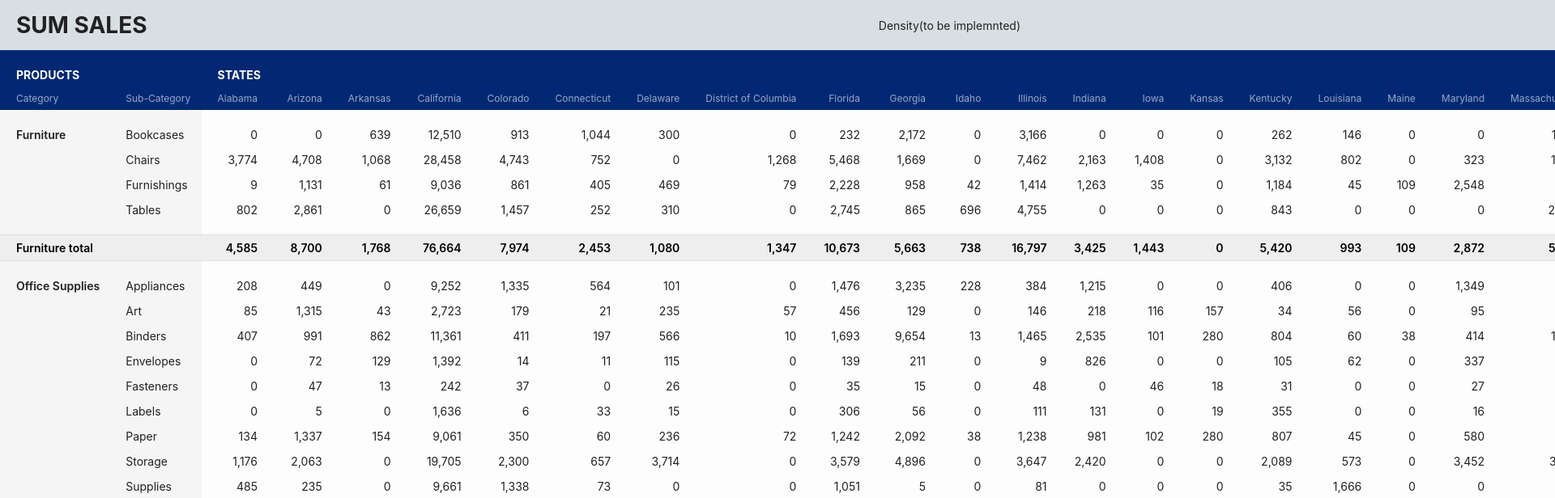
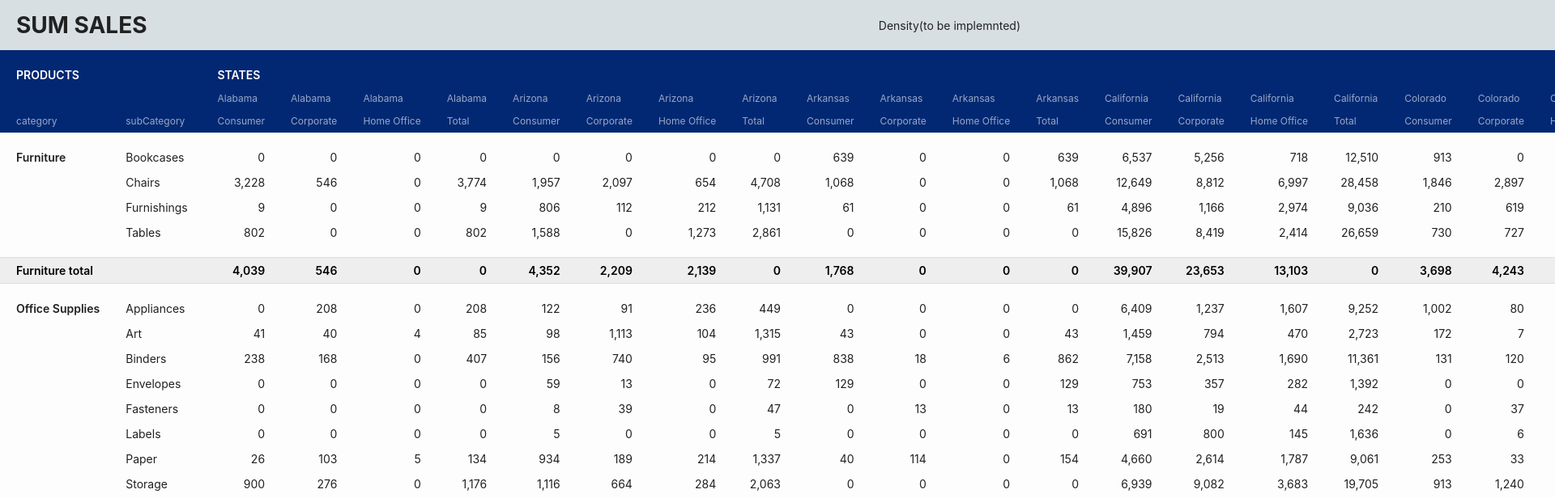
Before and after one commit to zastavnitskiy/pivot-table, a React (Create React App) app: page / in a window 1280 px wide. Shown: the top 616 px of the page at 81% size, 1920 px wide, since content can reach past the window. Built offline with nearby package versions, Linux system fonts and the light colour scheme.

Commit message:
Multiple Dimensions Support

```diff
--- a/src/App.tsx
+++ b/src/App.tsx
@@ -23,9 +23,11 @@ function App() {
         tableName="Sum Sales"
         fetchData={fetchData}
         rows={["category", "subCategory"]}
-        columns={["state"]}
+        columns={["state", "segment"]}
         aggregationType="sum"
         valueProperty={"sales"}
+        rowsLabel="Products"
+        columnsLabel="States"
       />
     </div>
   );
--- a/src/components/PivotTable/components/Manager/Manager.tsx
+++ b/src/components/PivotTable/components/Manager/Manager.tsx
@@ -11,6 +11,8 @@ export interface ManagerProps {
   columns: string[];
   aggregationType: AggregationTypes;
   valueProperty: string;
+  rowsLabel: React.ReactNode;
+  columnsLabel: React.ReactNode;
 }
 
 interface FetchDataFn {
@@ -50,6 +52,8 @@ export const TableManager: React.FC<ManagerProps> = props => {
         columns={props.columns}
         aggregationType={props.aggregationType}
         valueProperty={props.valueProperty}
+        rowsLabel={props.rowsLabel}
+        columnsLabel={props.columnsLabel}
       ></Table>
     );
   }
--- a/src/components/PivotTable/components/Table/Table.module.css
+++ b/src/components/PivotTable/components/Table/Table.module.css
@@ -50,21 +50,21 @@ Simple CSS reset for table styles.
 
 .topHeaderRow th {
   background: #022873;
-  color: #fff;
-  text-transform: uppercase;
-  font-weight: bold;
-}
-
-.topHeaderRow:first-child th {
-  padding-top: 20px;
-}
-
-.topHeaderRow__secondary th {
   color: #98a8c6;
   font-size: 12px;
   text-transform: none;
   font-weight: normal;
-  padding-top: ;
+}
+
+.topHeaderRow__primary th {
+  text-transform: uppercase;
+  color: #fff;
+  font-weight: 600;
+  font-size: 14px;
+}
+
+.topHeaderRow__primary:first-child th {
+  padding-top: 20px;
 }
 
 .topHeaderRow:last-child {
@@ -73,13 +73,6 @@ Simple CSS reset for table styles.
 
 .topHeaderRow .topHeaderCell__value {
   text-align: right;
-}
-
-.grandTotalRow th,
-.grandTotalRow td {
-  background: #333;
-  color: #fff;
-  font-weight: 600;
 }
 
 .totalRow {
@@ -98,21 +91,29 @@ Simple CSS reset for table styles.
   font-weight: 600;
 }
 
+.grandTotalRow th,
+.grandTotalRow td {
+  background: #333;
+  color: #fff;
+}
+
 .totalColumn th,
 .totalColumn td {
   font-weight: 600;
 }
-
+.table .headerColumn {
+  text-align: left;
+}
 .table .headerColumn__primary {
   font-weight: 600;
 }
 
-.regularRow:first-of-type th,
-.regularRow:first-of-type td {
+.row:first-of-type th,
+.row:first-of-type td {
   padding-top: 20px;
 }
 
-.regularRow:nth-last-of-type(2) th,
-.regularRow:nth-last-of-type(2) td {
+.row:nth-last-of-type(2) th,
+.row:nth-last-of-type(2) td {
   padding-bottom: 20px;
 }
--- a/src/components/PivotTable/components/Table/Table.tsx
+++ b/src/components/PivotTable/components/Table/Table.tsx
@@ -14,7 +14,12 @@ import { ManagerProps } from "../Manager/Manager";
 export interface TableProps
   extends Pick<
     ManagerProps,
-    "aggregationType" | "valueProperty" | "rows" | "columns"
+    | "aggregationType"
+    | "valueProperty"
+    | "rows"
+    | "columns"
+    | "rowsLabel"
+    | "columnsLabel"
   > {
   data: DataRow[];
 }
@@ -39,154 +44,155 @@ export const Table: React.FC<TableProps> = props => {
 
   const rowsRoot = convertToTree(pivotData.rows);
   const columnsRoot = convertToTree(pivotData.columns);
-  const columns = Object.keys(columnsRoot.children).sort(sortWithTotals);
-  const categories = Object.keys(rowsRoot.children).sort(sortWithTotals);
+  const rows: string[][] = [];
 
-  const rowGroups: Node[] = [];
-  for (let category of categories) {
-    const categoryObj: Node = {
-      name: category,
-      children: {}
+  const visitRows = (root: Node, values: string[] = []) => {
+    const { children, name } = root;
+    const childrenToVisit = Object.keys(children).sort(sortWithTotals);
+    if (!children || Object.keys(children).length === 0) {
+      rows.push([...values, name].slice(1));
+    }
+    for (let childKey of childrenToVisit) {
+      visitRows(children[childKey], [...values, name]);
+    }
   };
 
-    const subCategories = Object.keys(
-      rowsRoot.children[category].children
-    ).sort(sortWithTotals);
+  visitRows(rowsRoot);
 
-    for (let subCategory of subCategories) {
-      const subCategoryObj: Node = {
-        name: subCategory,
-        children: {}
-      };
-      for (let state of columns) {
-        const stateObj: Node = {
-          name: state,
-          children: {},
-          value: pivotData.getValue([category, subCategory], [state])
+  const columns: string[][] = [];
+
+  const visitColumns = (root: Node, values: string[] = []) => {
+    const { children, name } = root;
+    const childrenToVisit = Object.keys(children).sort(sortWithTotals);
+    if (!children || Object.keys(children).length === 0) {
+      columns.push([...values, name].slice(1));
+    }
+    for (let childKey of childrenToVisit) {
+      visitColumns(children[childKey], [...values, name]);
+    }
   };
 
-        subCategoryObj.children[state] = stateObj;
+  visitColumns(columnsRoot);
+
+  const tableMarkup: React.ReactElement[] = [];
+  const theadMarkup: React.ReactElement[] = [];
+
+  theadMarkup.push(
+    <tr
+      className={classnames(styles.topHeaderRow, styles.topHeaderRow__primary)}
+    >
+      <th colSpan={props.rows.length}>{props.rowsLabel}</th>
+      <th colSpan={columns.length}>{props.columnsLabel}</th>
+    </tr>
+  );
+
+  for (let i = 0; i < props.columns.length; i++) {
+    const rowData = [];
+    if (i === props.columns.length - 1) {
+      for (let k = 0; k < props.rows.length; k++) {
+        rowData.push(<th>{props.rows[k]}</th>);
+      }
+    } else {
+      for (let k = 0; k < props.rows.length; k++) {
+        rowData.push(<th></th>);
+      }
     }
 
-      categoryObj.children[subCategory] = subCategoryObj;
-    }
-    rowGroups.push(categoryObj);
+    for (let column of columns) {
+      rowData.push(<th>{column[i] === "*" ? "Total" : column[i]}</th>);
     }
 
-  return (
-    <div>
-      <table className={styles.table}>
-        <thead>
-          <tr className={styles.topHeaderRow}>
-            <th colSpan={2}>Products</th>
-            <th colSpan={columns.length - 1}>States</th>
-            <th></th>
-          </tr>
+    theadMarkup.push(
       <tr
         className={classnames(
           styles.topHeaderRow,
-              styles.topHeaderRow__secondary
+          i > 0 && styles.topHeaderRow__secondary
         )}
       >
-            <th>Category</th>
-            <th>Sub-Category</th>
-            {columns.map(columnHeader => (
-              <th
-                key={`column-header-${columnHeader}`}
-                className={styles.topHeaderCell__value}
-              >
-                {columnHeader === "*" ? "Grand Total" : columnHeader}
-              </th>
-            ))}
+        {rowData}
       </tr>
-        </thead>
-        {rowGroups.map(row => {
-          const category = row.name;
-          const rowChildren = Object.keys(row.children).sort(sortWithTotals);
-
-          return (
-            <tbody key={`row-group-${row.name}`}>
-              {rowChildren.map((subCategory, index) => {
-                const cells = [];
-                let rowClassname = styles.regularRow;
-
-                /**
-                 * We also aggregate subcategories, e.g. categry=*, subcategory="soemthing"
-                 *
-                 * While in this data set this is not needed, I'll keep it on
-                 * the data level and only hide in presentation.
-                 */
-
-                if (category === "*" && subCategory !== "*") {
-                  return null;
-                } else if (category === "*" && subCategory === "*") {
-                  /**
-                   * Grand Total Label
-                   */
-                  cells.push(
-                    <th key="Grand Total Header" colSpan={2}>
-                      Grand Total
-                    </th>
-                  );
-                  rowClassname = styles.grandTotalRow;
-                } else if (category !== "*" && subCategory === "*") {
-                  /**
-                   * Total labels for categories
-                   */
-                  cells.push(
-                    <th key={`${category} total header`} colSpan={2}>
-                      {category} total
-                    </th>
-                  );
-                  rowClassname = styles.totalRow;
-                } else if (index === 0) {
-                  /**
-                   * Group top level categories for multiple subcategory rows.
-                   */
-                  cells.push(
-                    <th
-                      key={category + "header"}
-                      rowSpan={rowChildren.length - 1}
-                      className={styles.headerColumn__primary}
-                    >
-                      {category}
-                    </th>,
-                    <th key={subCategory + "header"}>{subCategory}</th>
-                  );
-                } else {
-                  cells.push(
-                    <th key={subCategory + "header"}>{subCategory}</th>
     );
   }
 
-                /**
-                 * Finally display column values
+  tableMarkup.push(<thead>{theadMarkup}</thead>);
+
+  let tbodyRowGroupMarkup: React.ReactElement[] = [];
+
+  for (let i = 0; i < rows.length; i++) {
+    const row = rows[i];
+    const previousRow = rows[i - 1];
+    const nextRow = rows[i + 1];
+    const rowData = [];
+
+    /** For each row we need to calculate several features
+     * to properly style it and select text
      */
-                for (let state of Object.keys(
-                  row.children[subCategory].children
-                ).sort(sortWithTotals)) {
-                  cells.push(
+    let isGrandTotalRow = true;
+    let isTotalRow = false;
+    let isSubCategoryAggregation =
+      row.lastIndexOf("*") >= 0 && row.lastIndexOf("*") !== row.length - 1;
+
+    let isFirstOfTopLevelCategory = !previousRow || previousRow[0] !== row[0];
+    let isLastOfTopLevelCategory = !nextRow || nextRow[0] !== row[0];
+
+    if (isSubCategoryAggregation) {
+      continue;
+    }
+
+    for (let rowValue of row) {
+      if (rowValue === "*") {
+        isTotalRow = true;
+      } else {
+        isGrandTotalRow = false;
+      }
+    }
+
+    if (isGrandTotalRow) {
+      rowData.push(<th colSpan={row.length}>Grand total</th>);
+    } else if (isTotalRow) {
+      rowData.push(
+        <th colSpan={row.length}>
+          {row.filter(rowValue => rowValue !== "*").join("-") + "   total"}
+        </th>
+      );
+    } else {
+      row.forEach((rowValue, index) => {
+        rowData.push(
           <td
-                      key={category + subCategory + state + "value"}
-                      className={state === "*" ? styles.totalColumn : ""}
+            className={classnames(
+              styles.headerColumn,
+              index === 0
+                ? styles.headerColumn__primary
+                : styles.headerColumn__secondary
+            )}
           >
-                      {formatNumber(
-                        row.children[subCategory].children[state].value || 0
-                      )}
+            {isFirstOfTopLevelCategory || index > 0 ? rowValue : ""}
           </td>
         );
+      });
     }
 
-                return (
-                  <tr key={subCategory + index} className={rowClassname}>
-                    {cells}
+    for (let column of columns) {
+      const value = pivotData.getValue(row, column) || 0;
+      rowData.push(<td>{formatNumber(value)}</td>);
+    }
+
+    tbodyRowGroupMarkup.push(
+      <tr
+        className={classnames(
+          isGrandTotalRow && styles.grandTotalRow,
+          isTotalRow ? styles.totalRow : styles.row
+        )}
+      >
+        {rowData}
       </tr>
     );
-              })}
-            </tbody>
-          );
-        })}
-      </table>
-    </div>
-  );
+
+    if (isLastOfTopLevelCategory) {
+      tableMarkup.push(<tbody>{tbodyRowGroupMarkup}</tbody>);
+      tbodyRowGroupMarkup = [];
+    }
+  }
+
+  return <table className={styles.table}>{tableMarkup}</table>;
 };
```
Also changed, not shown: 1 other file (tests, documents, lock files or other folders). Lines whose indentation alone changed are shown as unchanged.
